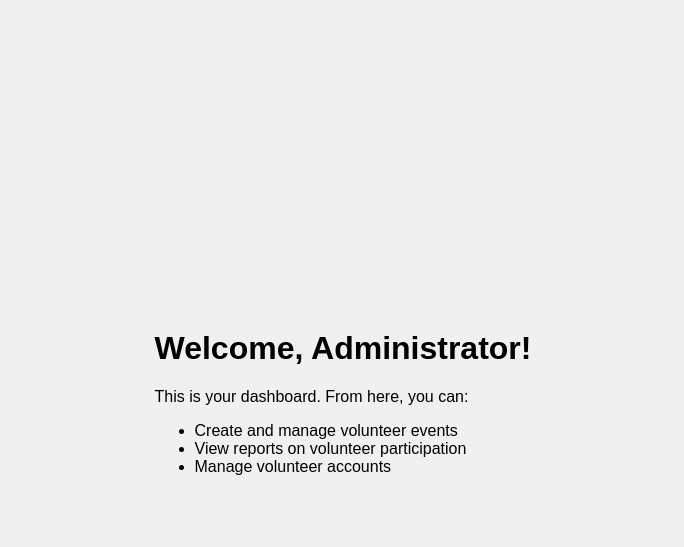
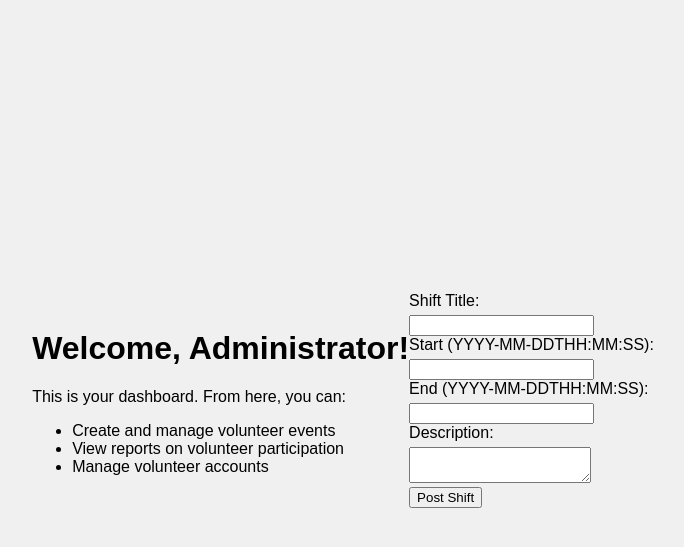
Before and after one commit to HamimMahdie/FoodnStuffscheduler, a Flask app: page /admin in a window 1280 px wide. Shown: the top 547 px of the page, without its empty margins (297-981 px from the left). Run offline with Flask 3, Linux system fonts and the light colour scheme.

Commit message:
Added google calendar api and moving to shift requests

```diff
--- a/app.py
+++ b/app.py
@@ -110,6 +110,47 @@ def manage_hours():
 #End of Volunteer stuffs
 
 
+#GoogleCalendar API- Hamim- 04.07.2024
+import os
+from flask import Flask, redirect, url_for, session
+from google_auth_oauthlib.flow import Flow
+from google.oauth2 import id_token
+from pip._vendor import cachecontrol
+import google.auth.transport.requests
+
+
+#app = Flask(__name__)
+#app.secret_key = 'your_secret_key'
+
+# Load client secrets
+os.environ["OAUTHLIB_INSECURE_TRANSPORT"] = "1"  # Required only for development
+GOOGLE_CLIENT_ID = "208062345148-mp5pboco1qgjcfveer33s5748tm5qnlm.apps.googleusercontent.com"
+client_secrets_file = os.path.join(os.path.dirname(__file__), "google_oauth_config.json")
+
+flow = Flow.from_client_secrets_file(
+    client_secrets_file=client_secrets_file,
+    scopes=["https://www.googleapis.com/auth/calendar"],
+    redirect_uri="http://localhost:5003/oauth2callback"
+)
+
+@app.route('/login/oauth2callback')
+def callback():
+    flow.fetch_token(authorization_response=request.url)
+
+    if not flow.credentials.is_valid():
+        return 'Failed to fetch valid credentials', 401
+
+    # Save credentials in the session or database as needed
+    session['credentials'] = {
+        'token': flow.credentials.token,
+        'refresh_token': flow.credentials.refresh_token,
+        'token_uri': flow.credentials.token_uri,
+        'client_id': flow.credentials.client_id,
+        'client_secret': flow.credentials.client_secret,
+        'scopes': flow.credentials.scopes,
+    }
+
+    return redirect(url_for('index'))
 
 if __name__ == '__main__':
     app.run(debug=True, host='0.0.0.0', port=5003)
--- /dev/null
+++ b/google_oauth_config.json
@@ -0,0 +1 @@
+{"web":{"client_id":"208062345148-mp5pboco1qgjcfveer33s5748tm5qnlm.apps.googleusercontent.com","project_id":"scheduler-419618","auth_uri":"https://accounts.google.com/o/oauth2/auth","token_uri":"https://oauth2.googleapis.com/token","auth_provider_x509_cert_url":"https://www.googleapis.com/oauth2/v1/certs","client_secret":"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","redirect_uris":["http://localhost:5003/oauth2callback"]}}
--- a/templates/admin_ui.html
+++ b/templates/admin_ui.html
@@ -17,4 +17,20 @@
         </ul>
     </div>
 </body>
+<form action="/post_shift" method="post">
+    <label for="shift_title">Shift Title:</label>
+    <input type="text" id="shift_title" name="shift_title" required><br>
+
+    <label for="start_datetime">Start (YYYY-MM-DDTHH:MM:SS):</label>
+    <input type="text" id="start_datetime" name="start_datetime" required><br>
+
+    <label for="end_datetime">End (YYYY-MM-DDTHH:MM:SS):</label>
+    <input type="text" id="end_datetime" name="end_datetime" required><br>
+
+    <label for="description">Description:</label>
+    <textarea id="description" name="description"></textarea><br>
+
+    <input type="submit" value="Post Shift">
+</form>
+
 </html>
```
Also changed, not shown: volunteer_hours.db (added).
